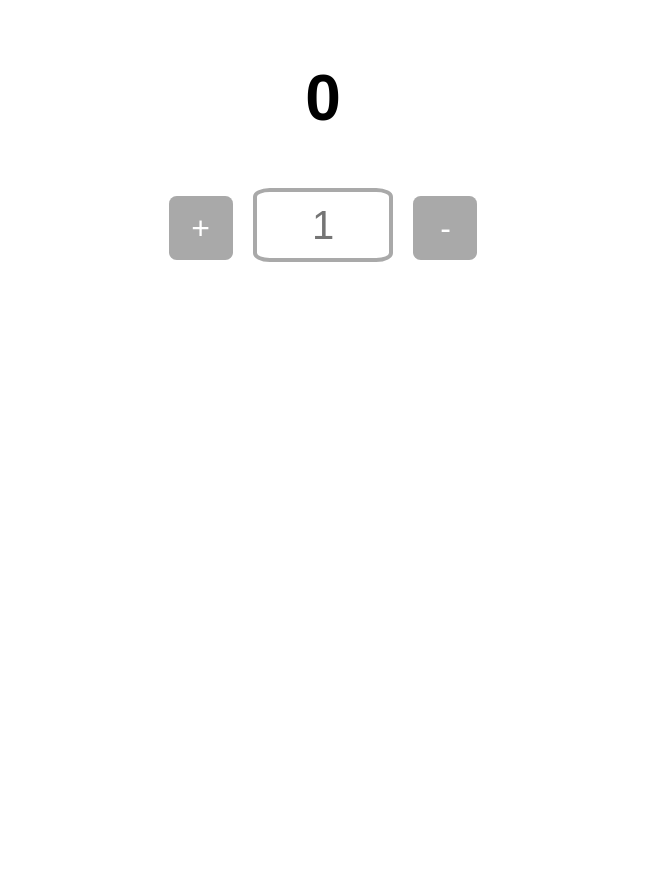
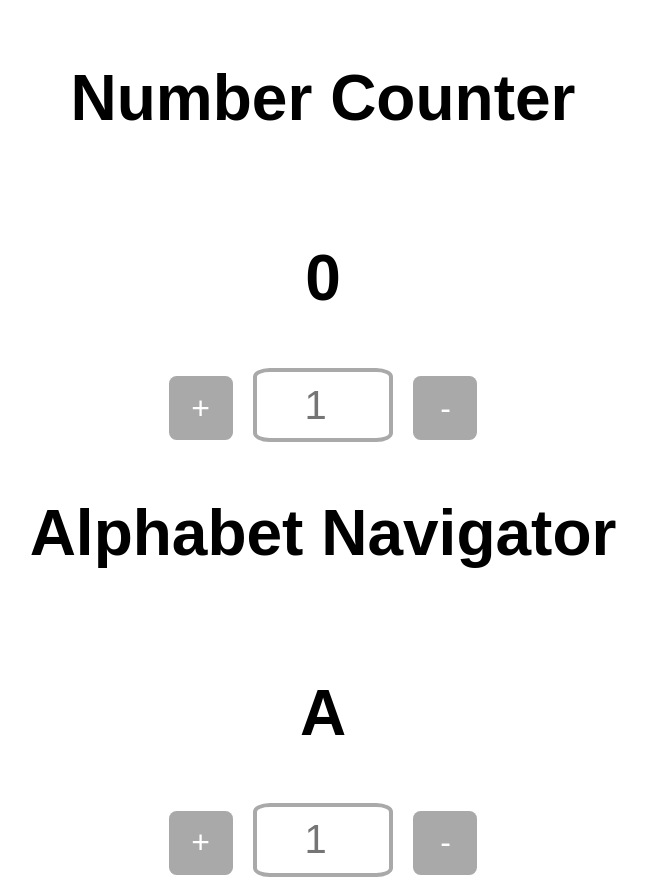
Before and after one commit to soyrvelez/unit-1-assessment, a plain HTML site: page index.html in a window 1280 px wide. Shown: the whole page, without its empty margins (317-964 px from the left). Before the commit the page ends 800 px from the top, so only its background shows below. Drawn offline with Linux system fonts and the light colour scheme.

Commit message:
feat: added alphabet navigator

```diff
--- a/index.html
+++ b/index.html
@@ -11,6 +11,9 @@
 </head>
 
 <body>
+  <div class="exercise-title">
+    <h2 id="number-exercise">Number Counter</h2>
+  </div>
   <div class="count">
     <h2 id="count">0</h2>
   </div>
@@ -19,9 +22,26 @@
       id="plus">
       +
     </button>
-    <input type="text" id="user-input" placeholder="1">
+    <input type="number" id="user-input" placeholder="1">
     <button type="submit" class="updater"
       id="minus">
+      -
+    </button>
+  </div>
+  <div class="exercise-title">
+    <h2 id="number-exercise">Alphabet Navigator</h2>
+  </div>
+  <div class="count">
+    <h2 id="current-alpha">A</h2>
+  </div>
+  <div class="controls">
+    <button type="submit" class="updater"
+      id="plus-alpha">
+      +
+    </button>
+    <input type="number" id="user-input-alpha" placeholder="1">
+    <button type="submit" class="updater"
+      id="minus-alpha">
       -
     </button>
   </div>
--- a/js/main.js
+++ b/js/main.js
@@ -1,18 +1,32 @@
 document.addEventListener("DOMContentLoaded", function () {
   const plusButton = document.querySelector('#plus');
   const minusButton = document.querySelector('#minus');
+  const plusAlphaButton = document.querySelector('#plus-alpha');
+  const minusAlphaButton = document.querySelector('#minus-alpha');
   const userInput = document.querySelector('#user-input');
+  const userInputAlpha = document.querySelector('#user-input-alpha');
   const countField = document.querySelector('#count');
+  const alphaField = document.querySelector('#current-alpha');
+  const alphabet = ["a","b","c","d","e","f","g","h","i", "j", "k", "l", "m", "n", "o", "p", "q", "r", "s", "t", "u", "v", "w", "x", "y", "z"];
 
   plusButton.addEventListener('click', function (e) {
     countField.textContent = Number(countField.textContent) + Number(userInput.value);
-    updateColor()
+    updateColor();
   });
 
   minusButton.addEventListener('click', function (e) {
     countField.textContent = Number(countField.textContent) - Number(userInput.value);
-    updateColor()
+    updateColor();
   });
+
+  plusAlphaButton.addEventListener('click', function (e) {
+    alphaField.textContent = alphabet[alphabet.indexOf(alphaField.textContent.toLowerCase()) + Number(userInputAlpha.value)].toUpperCase();
+  });
+
+  minusAlphaButton.addEventListener('click', function (e) {
+    alphaField.textContent = alphabet[alphabet.indexOf(alphaField.textContent.toLowerCase()) - Number(userInputAlpha.value)].toUpperCase();
+  });
+
 
   function updateColor(){
     if (Number(countField.textContent) < 0) {
```
